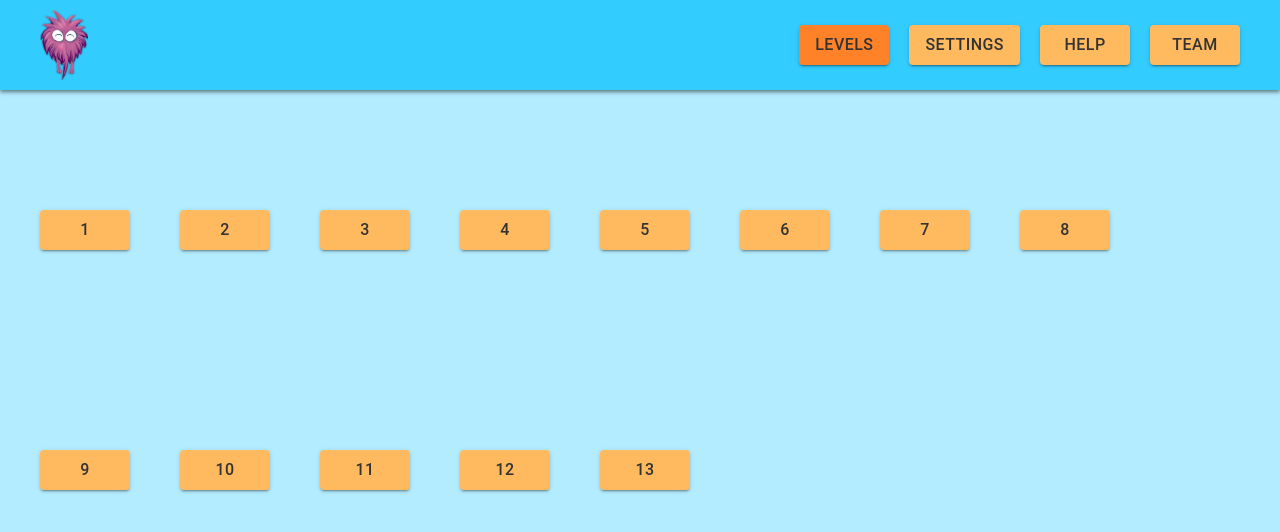
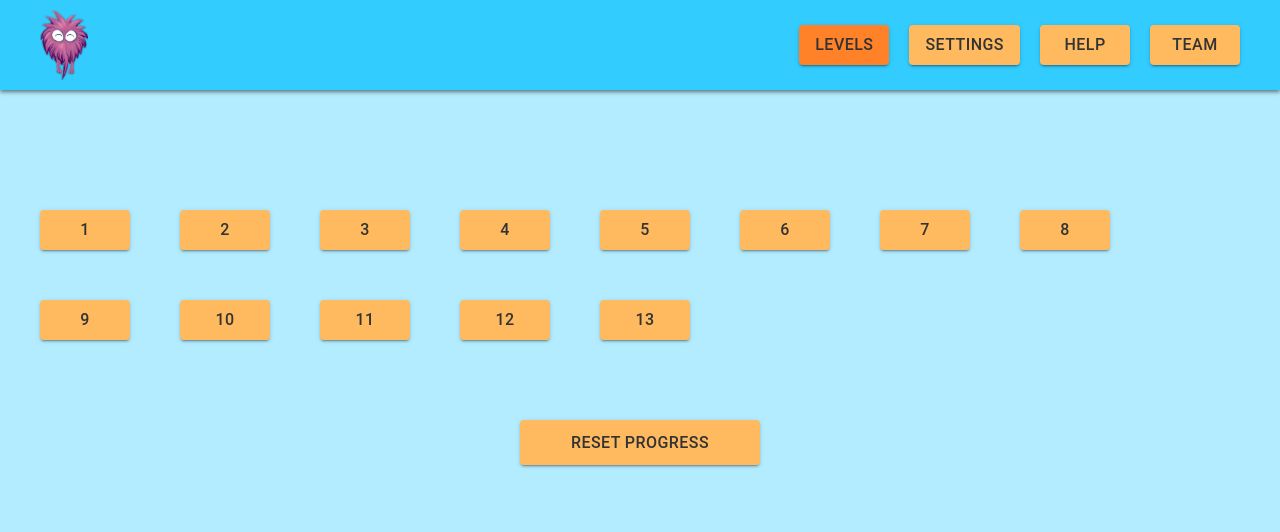
Before and after one commit to Kkasya/rsclone, a React (Create React App) app: page /levels in a window 1280 px wide. Shown: the top 532 px of the page. Built offline with nearby package versions, Linux system fonts and the light colour scheme.

Commit message:
feat: finish redirecting, add locastorage

```diff
--- a/src/Pages/LevelsPage/components/Game/GameContainer.js
+++ b/src/Pages/LevelsPage/components/Game/GameContainer.js
@@ -5,13 +5,14 @@ import { withStyles } from '@material-ui/core/styles';
 import { stylesCommonObj } from '../../../../common/styles/stylesCommon';
 
 class GameContainer extends Component {
-  constructor({ levelNumber }) {
+  constructor({ history, levelNumber }) {
     super();
     this.levelNumber = levelNumber;
+    this.history = history;
   }
 
   componentDidMount() {
-    this.game = new PhaserGame(this.levelNumber);
+    this.game = new PhaserGame(this.history, this.levelNumber);
   }
 
   render() {
--- a/src/Pages/LevelsPage/components/Game/PhaserGame.js
+++ b/src/Pages/LevelsPage/components/Game/PhaserGame.js
@@ -7,7 +7,7 @@ import Winning from './scenes/Winning';
 import Death from './scenes/Death';
 
 export default class PhaserGame extends Phaser.Game {
-  constructor(levelNumber) {
+  constructor(history, levelNumber) {
     const config = {
       type: Phaser.AUTO,
       width: SIZES.widthInPixels,
@@ -37,7 +37,9 @@ export default class PhaserGame extends Phaser.Game {
         disableWebAudio: true,
       },
     }
+
     super(config);
+    this.history = history;
     this.levelNumber = levelNumber;
   }
 }
--- a/src/Pages/LevelsPage/components/Game/scenes/Winning.js
+++ b/src/Pages/LevelsPage/components/Game/scenes/Winning.js
@@ -3,15 +3,15 @@ import * as Phaser from 'phaser';
 export default class Winning extends Phaser.Scene {
   constructor() {
     super('Winning');
-    this.once = false;
+    this.isStarted = false;
   }
 
   create() {
     this.add.text(20, 20, 'Congratulations!');
-    if (!this.once) {
-      this.once = true;
+    if (!this.isStarted) {
+      this.isStarted = true;
       this._saveProgress();
-      this._redirectToMainScene();
+      this._redirectToLevelsPage();
     }
   }
 
@@ -19,10 +19,9 @@ export default class Winning extends Phaser.Scene {
     localStorage.setItem(`dweep-${this.game.levelNumber}`, true);
   }
 
-  _redirectToMainScene() {
+  _redirectToLevelsPage() {
     setTimeout(() => {
-      this.scene.start('MainScene');
-      this.once = false;
+      this.game.history.push(`/levels`);
     }, 2000);
   }
 }
--- a/src/Pages/LevelsPage/components/ItemLevelsPage.js
+++ b/src/Pages/LevelsPage/components/ItemLevelsPage.js
@@ -2,15 +2,25 @@ import React from 'react';
 import { Button } from '@material-ui/core/';
 import stylesCommon from '../../../common/styles/stylesCommon';
 import stylesLevelsPage from '../stylesLevelsPage';
+const checkMarkGreen = `/assets/icons/checkMarkGreen.png`;
 
-export default function ItemLevelsPage({ name }) {
+export default function ItemLevelsPage({ name, isCompleted }) {
   const commonStyles = stylesCommon();
   const useStyles = stylesLevelsPage();
+  const buttonAndCompleted = `${commonStyles.button} ${useStyles.buttonCompleted}`;
+
   return (
     <div className={useStyles.containerButtonsLevels}>
+      {isCompleted && <img
+        src={checkMarkGreen}
+        alt='checkMark'
+        width='20'
+        height='20'
+        className={useStyles.completedMark}
+      />}
       <Button
         variant='contained'
-        className={commonStyles.button}
+        className={isCompleted ? buttonAndCompleted : commonStyles.button}
       >
         {name}
       </Button>
--- a/src/Pages/LevelsPage/components/LevelsContent.js
+++ b/src/Pages/LevelsPage/components/LevelsContent.js
@@ -1,27 +1,55 @@
-import React from 'react';
-import { NavLink } from "react-router-dom";
+import React, { useState } from 'react';
+import { NavLink } from 'react-router-dom';
+import { Button } from '@material-ui/core';
+import LEVELS from './Game/levels/LEVELS';
 import ItemLevelsPage from './ItemLevelsPage';
+import stylesCommon from '../../../common/styles/stylesCommon';
 import stylesLevelsPage from '../stylesLevelsPage';
-import LEVELS from './Game/levels/LEVELS';
 
 export default function LevelsContent() {
+  const commonStyles = stylesCommon();
   const useStyles = stylesLevelsPage();
+  const buttonAndBig = `
+    ${commonStyles.button}
+    ${commonStyles.buttonBig}
+    ${commonStyles.containerInlineCenter}
+  `;
 
-  const levelsListComponents = Array(Object.entries(LEVELS).length)
+  const levelsQuantity = Object.entries(LEVELS).length;
+  const levelsListComponents = Array(levelsQuantity)
     .fill(0)
     .map((item, index) => {
       return (
         <NavLink to={`/levels/${index + 1}`} key={index + 1}>
           <ItemLevelsPage
             name={index + 1}
+            isCompleted={localStorage.getItem(`dweep-${index + 1}`)}
           />
         </NavLink>
       );
     });
 
+  const clearPassedLevel = () => {
+    for (let i = 1; i <= levelsQuantity; i++) {
+      localStorage.removeItem(`dweep-${i}`);
+    }
+    window.location.reload(false);
+  };
+
   return (
-    <div className={useStyles.buttonsLevelsWrapper}>
-      {levelsListComponents}
+    <div>
+      <div className={useStyles.buttonsLevelsWrapper}>
+        {levelsListComponents}
+      </div>
+      <div className={commonStyles.containerInlineCenter}>
+        <Button
+          variant='contained'
+          className={buttonAndBig}
+          onClick={clearPassedLevel}
+        >
+          Reset progress
+        </Button>
+      </div>
     </div>
   );
 }
--- a/src/common/Navigation/Switcher/Switcher.js
+++ b/src/common/Navigation/Switcher/Switcher.js
@@ -13,7 +13,7 @@ import GameContainer from '../../../Pages/LevelsPage/components/Game/GameContain
 import LEVELS from '../../../Pages/LevelsPage/components/Game/levels/LEVELS';
 
 export default function Switcher() {
-  const isLevelExists = ({ match }) => {
+  const isLevelExists = ({ history, match }) => {
     const levelNumber = Number(match.params.id);
 
     if (
@@ -24,7 +24,7 @@ export default function Switcher() {
       return <Redirect to='/levels' />
     }
 
-    return <GameContainer levelNumber={levelNumber} />
+    return <GameContainer history={history} levelNumber={levelNumber} />
   }
 
   return (
```
